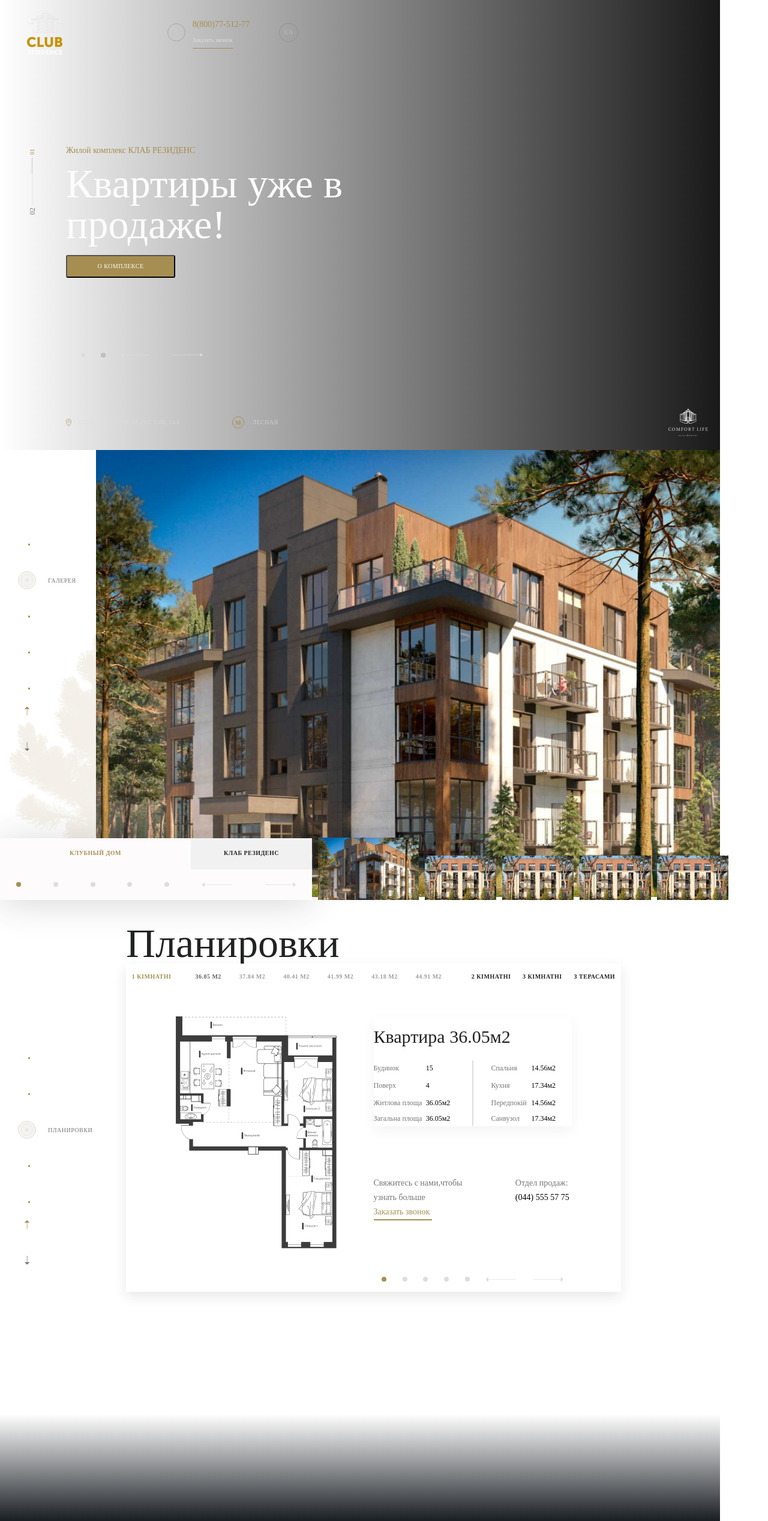
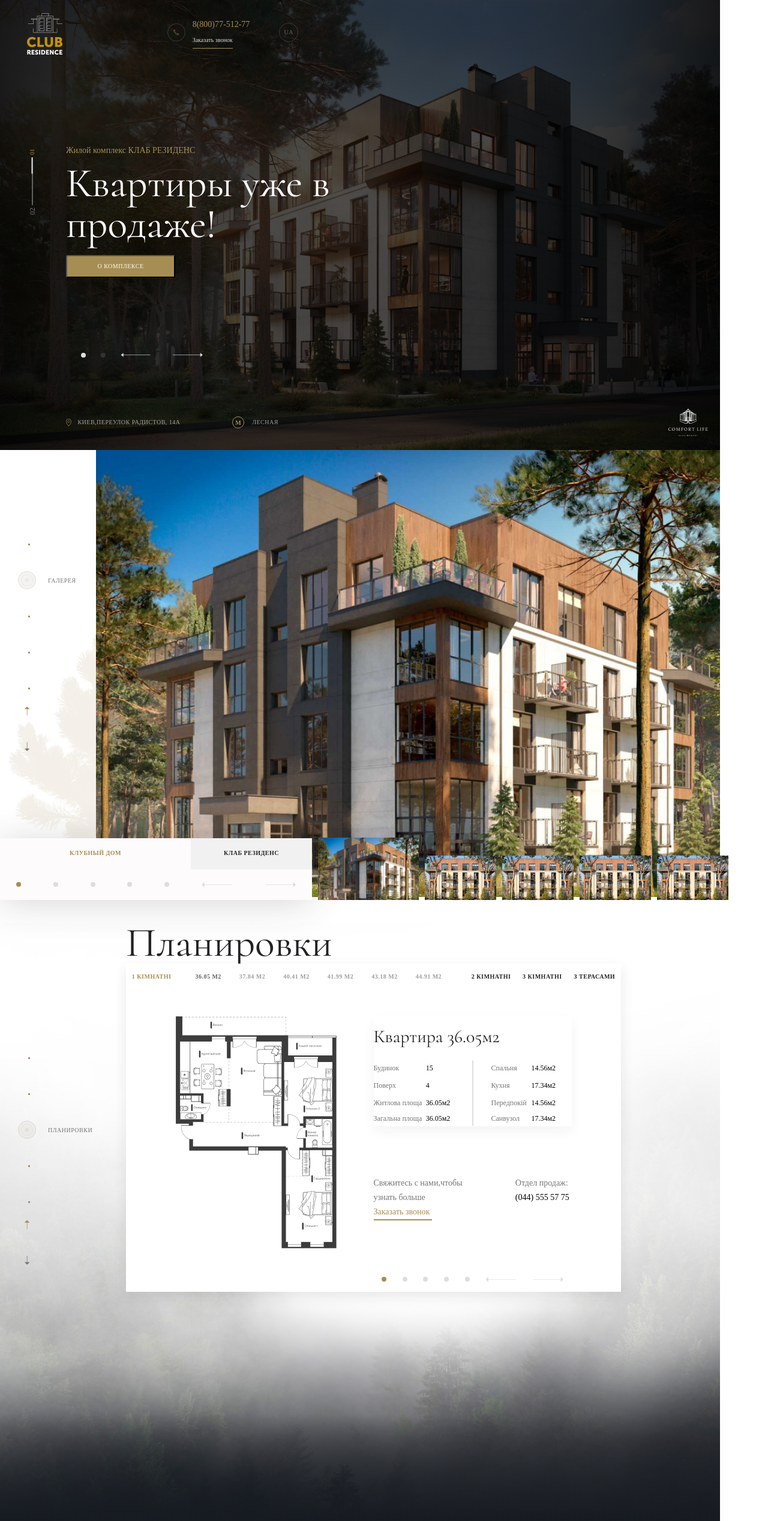
Before and after one commit to SZyatyugin/club_residence, a website: page index.html in a window 1280 px wide. Shown: the top 2535 px of the page at 60% size. Drawn offline with Linux system fonts and the light colour scheme; some packages are replaced by stand-ins of ours; the site is published under a folder, as on GitHub Pages, so addresses that start at the root find nothing; files whose address does not match are found by name.

Commit message:
url img path

```diff
--- a/sass/_appartments_plan.scss
+++ b/sass/_appartments_plan.scss
@@ -16,7 +16,7 @@
 }
 
 .apartments_doc_page {
-    background: linear-gradient(180deg, rgba(22, 27, 33, 0) 81.93%, #161B21 99.94%), url(/images/sales-bg_1.jpg);
+    background: linear-gradient(180deg, rgba(22, 27, 33, 0) 81.93%, #161B21 99.94%), url(images/sales-bg_1.jpg);
     background-repeat: no-repeat;
     background-size: cover;
     height: 1000px;
@@ -27,7 +27,7 @@
     }
 
     .documents {
-        background-image: url(/images/Rectangle_3185.jpg);
+        background-image: url(images/Rectangle_3185.jpg);
         height: 550px;
         width: auto;
     }
--- a/sass/_home.scss
+++ b/sass/_home.scss
@@ -25,14 +25,14 @@ body{
 
 
 .slide1 {
-    background: linear-gradient(270deg, rgba(0, 0, 0, 0.9) 0%, rgba(0, 0, 0, 0.9) 0.01%, rgba(0, 0, 0, 0) 100%), url(/images/header-bg_1.jpg);
+    background: linear-gradient(270deg, rgba(0, 0, 0, 0.9) 0%, rgba(0, 0, 0, 0.9) 0.01%, rgba(0, 0, 0, 0) 100%), url(images/header-bg_1.jpg);
     background-repeat: no-repeat;
     background-size: cover;
     @extend %body_style;
 }
 
 .scroll {
-    background: linear-gradient(90deg, rgba(0, 0, 0, 0.9) 0%, rgba(0, 0, 0, 0.9) 0.01%, rgba(0, 0, 0, 0) 100%), url(/images/header-bg_2.jpg);
+    background: linear-gradient(90deg, rgba(0, 0, 0, 0.9) 0%, rgba(0, 0, 0, 0.9) 0.01%, rgba(0, 0, 0, 0) 100%), url(images/header-bg_2.jpg);
     background-repeat: no-repeat;
     background-size: cover;
     @extend %body_style;
@@ -60,7 +60,7 @@ header {
         width: 30px;
         height: 30px;
         border-radius: 50%;
-        background-image: url(/images/Vector.png);
+        background-image: url(images/Vector.png);
         background-repeat: no-repeat;
         background-position: center;
         opacity: 0.4;
```
Also changed, not shown: css/main.css.
